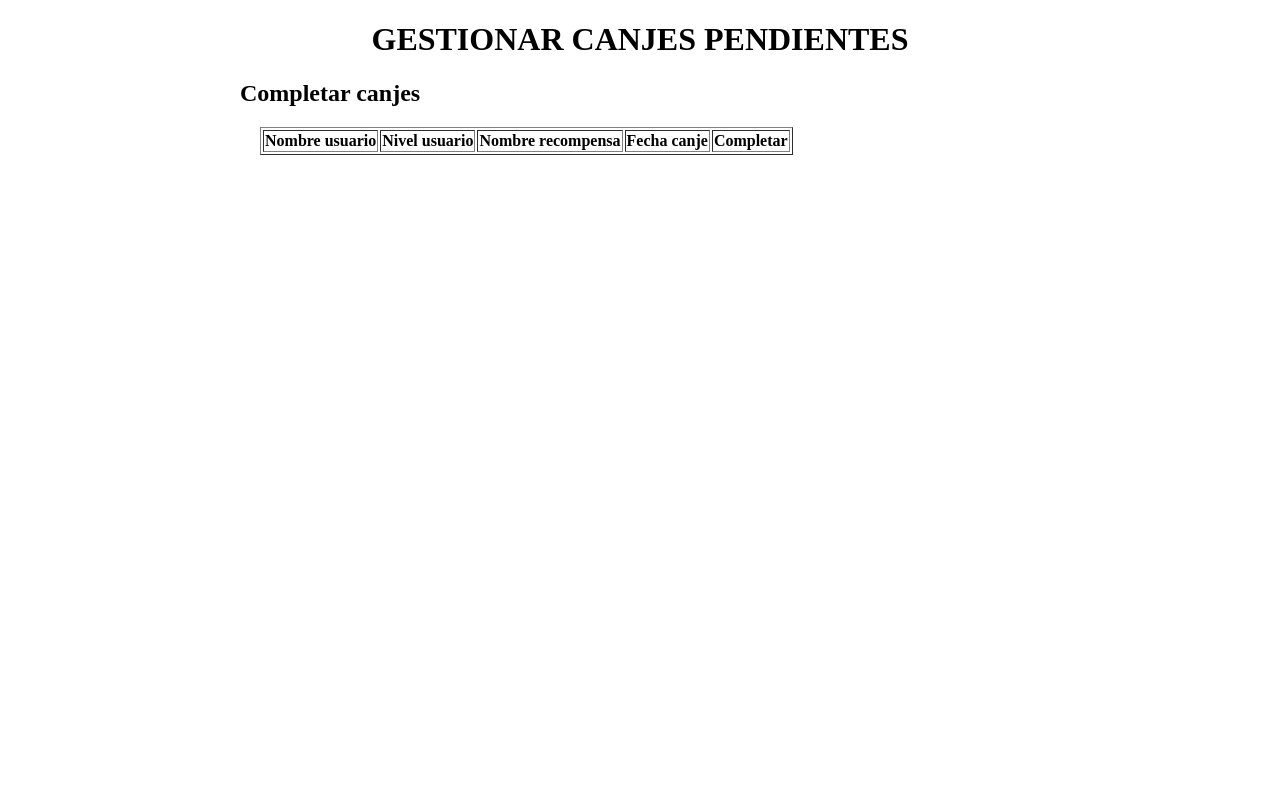
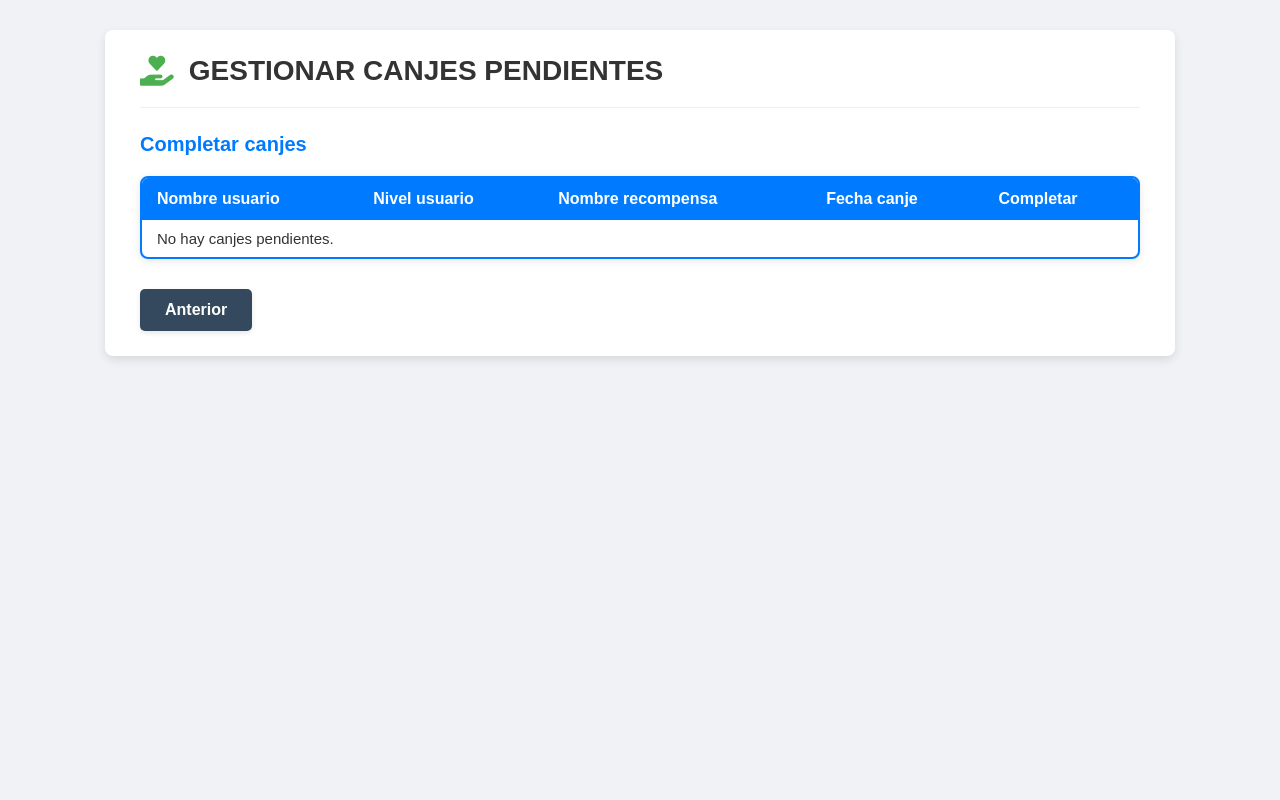
Before and after one commit to Shezitt/TBD, a PHP site: page /admin/canjes.php in a window 1280 px wide. Run offline with PHP 8.4, Linux system fonts and the light colour scheme; lists and menus that the app fills with data are empty.

Commit message:
add funcionalidad admin completar canjes

```diff
--- a/web/admin/canjes.php
+++ b/web/admin/canjes.php
@@ -6,35 +6,153 @@
 $stmt->close();
 ?>
 <!DOCTYPE html>
-<html lang="en">
+<html lang="es">
 <head>
-    <meta charset="UTF-8">
-    <meta name="viewport" content="width=device-width, initial-scale=1.0">
-    <title>Gestionar canjes pendientes</title>
+    <meta charset="UTF-8" />
+    <meta name="viewport" content="width=device-width, initial-scale=1" />
+    <title>Gestionar Canjes Pendientes</title>
+    <link rel="stylesheet" href="https://cdnjs.cloudflare.com/ajax/libs/font-awesome/6.0.0-beta3/css/all.min.css" />
     <style>
+        /* Copié exactamente los estilos de la primera página */
+        body {
+            font-family: Arial, sans-serif;
+            background-color: #f0f2f5;
+            margin: 0;
+            padding: 0;
+            display: flex;
+            justify-content: center;
+            align-items: flex-start;
+            min-height: 100vh;
+        }
+
         .container {
-            max-width: 800px;
-            margin: auto;
+            width: 90%;
+            max-width: 1000px;
+            background-color: #ffffff;
+            border-radius: 8px;
+            box-shadow: 0 4px 10px rgba(0, 0, 0, 0.1);
+            padding: 25px 35px;
+            margin-top: 30px;
+            margin-bottom: 30px;
         }
-        .container .header {
-            text-align: center;
+
+        .header {
+            display: flex;
+            align-items: center;
+            padding-bottom: 20px;
+            border-bottom: 1px solid #eee;
+            margin-bottom: 25px;
         }
-        .container table {
-            margin: 20px;
+
+        .header .icon {
+            font-size: 30px;
+            color: #4CAF50;
+            margin-right: 15px;
+        }
+
+        .header h1 {
+            font-size: 28px;
+            color: #333;
+            margin: 0;
+        }
+
+        h2 {
+            font-size: 20px;
+            color: #007bff;
+            margin-top: 0;
+            margin-bottom: 20px;
+        }
+
+        .table-container {
+            border: 2px solid #007bff;
+            border-radius: 8px;
+            overflow: hidden;
+            box-shadow: 0 2px 8px rgba(0, 0, 0, 0.1);
+        }
+
+        table {
+            width: 100%;
+            border-collapse: collapse;
+            margin: 0;
+        }
+
+        thead th {
+            background-color: #007bff;
+            color: white;
+            padding: 12px 15px;
+            text-align: left;
+            font-size: 16px;
+        }
+
+        tbody td {
+            padding: 10px 15px;
+            border-bottom: 1px solid #ddd;
+            color: #333;
+            font-size: 15px;
+        }
+
+        tbody tr:last-child td {
+            border-bottom: none;
+        }
+
+        tbody tr:nth-child(even) {
+            background-color: #f2f2f2;
+        }
+
+        a.action-button {
+            display: inline-block;
+            padding: 8px 12px;
+            border-radius: 4px;
+            text-decoration: none;
+            font-size: 14px;
+            font-weight: bold;
+            color: white;
+            transition: background-color 0.3s ease;
+            margin-right: 5px;
+        }
+
+        a.complete-button {
+            background-color: #28a745; /* Verde para completar */
+        }
+
+        a.complete-button:hover {
+            background-color: #1e7e34;
+        }
+
+        .back-button-container {
+            margin-top: 30px;
+            text-align: left;
+        }
+
+        .back-button {
+            display: inline-block;
+            background-color: #34495e;
+            color: white;
+            padding: 12px 25px;
+            border-radius: 5px;
+            text-decoration: none;
+            font-size: 16px;
+            font-weight: bold;
+            transition: background-color 0.3s ease;
+            box-shadow: 0 2px 5px rgba(0, 0, 0, 0.1);
+        }
+
+        .back-button:hover {
+            background-color: #2c3e50;
         }
     </style>
 </head>
 <body>
     <div class="container">
         <div class="header">
+            <i class="fas fa-hand-holding-heart icon"></i>
             <h1>GESTIONAR CANJES PENDIENTES</h1>
         </div>
 
-        <div class="cuerpo">
-
         <h2>Completar canjes</h2>
 
-            <table border>
+        <div class="table-container">
+            <table>
                 <thead>
                     <tr>
                         <th>Nombre usuario</th>
@@ -45,27 +163,28 @@
                     </tr>
                 </thead>
                 <tbody>
-
                     <?php
-
+                    if ($resultado && $resultado->num_rows > 0) {
                         while ($fila = $resultado->fetch_assoc()) {
                             echo '<tr>';
-                            echo '<td>' . $fila['nombreUsuario'] . '</td>';
-                            echo '<td>' . $fila['nivelUsuario'] . '</td>';
-                            echo '<td>' . $fila['nombreRecompensa'] . '</td>';
-                            echo '<td>' . $fila['fecha'] . '</td>';
-                            echo '<td><a href="">Completar</a></td>';
+                            echo '<td>' . htmlspecialchars($fila['nombreUsuario']) . '</td>';
+                            echo '<td>' . htmlspecialchars($fila['nivelUsuario']) . '</td>';
+                            echo '<td>' . htmlspecialchars($fila['nombreRecompensa']) . '</td>';
+                            echo '<td>' . htmlspecialchars($fila['fecha']) . '</td>';
+                            echo '<td><a href="completar_canje.php?id=' . htmlspecialchars($fila['idCanje']) . '" class="action-button complete-button">Completar</a></td>';
                             echo '</tr>';
                         }
+                    } else {
+                        echo '<tr><td colspan="5">No hay canjes pendientes.</td></tr>';
+                    }
                     ?>
-
                 </tbody>
             </table>
-
         </div>
 
-
-
+        <div class="back-button-container">
+            <a href="../panelAdministrativo.php" class="back-button">Anterior</a>
+        </div>
     </div>
 </body>
 </html>
```
Also changed, not shown: spAndTriggersDraft.sql (+16 -3 lines), web/admin/completar_canje.php (added, +17 -0 lines). Lines whose indentation alone changed are shown as unchanged.
